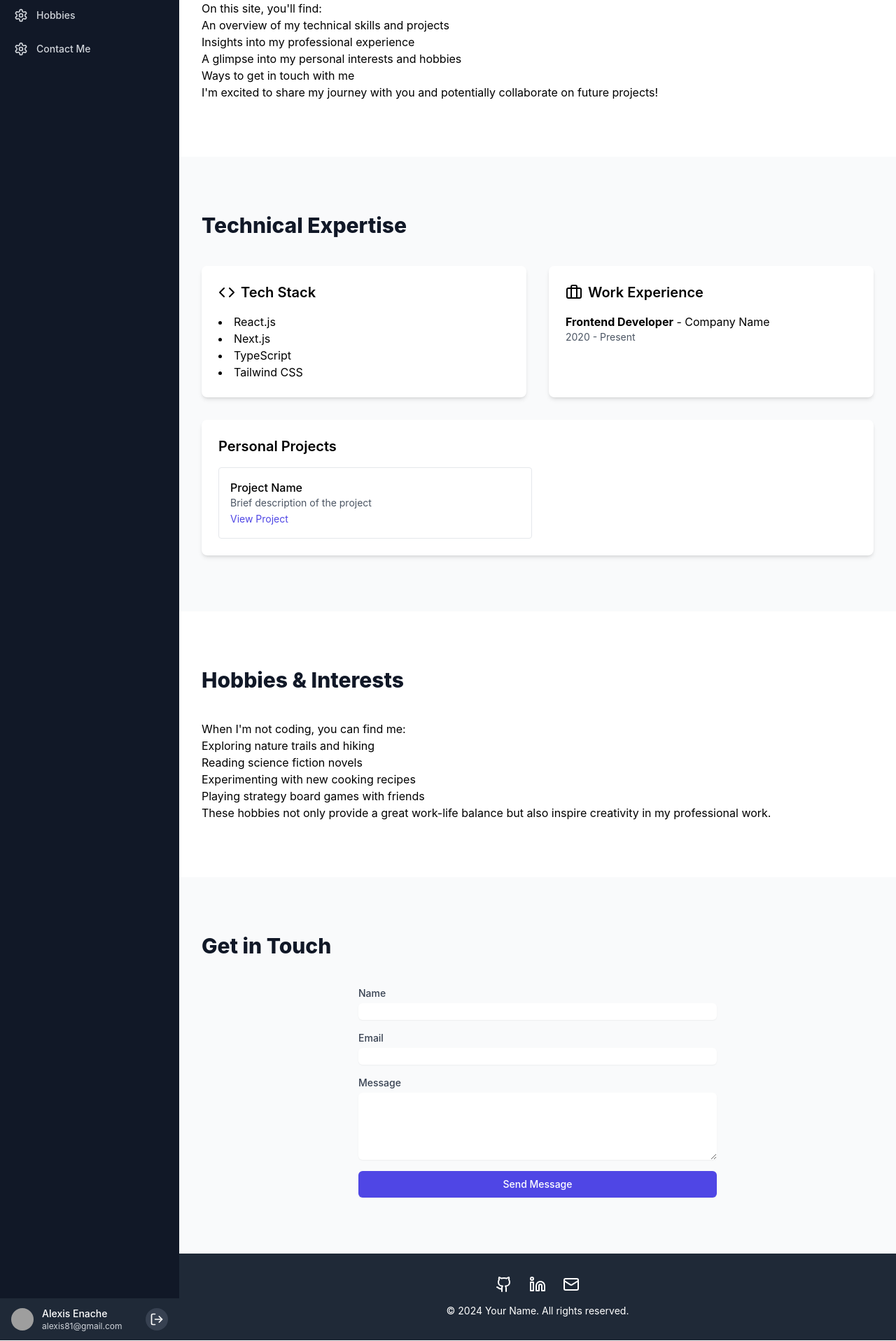
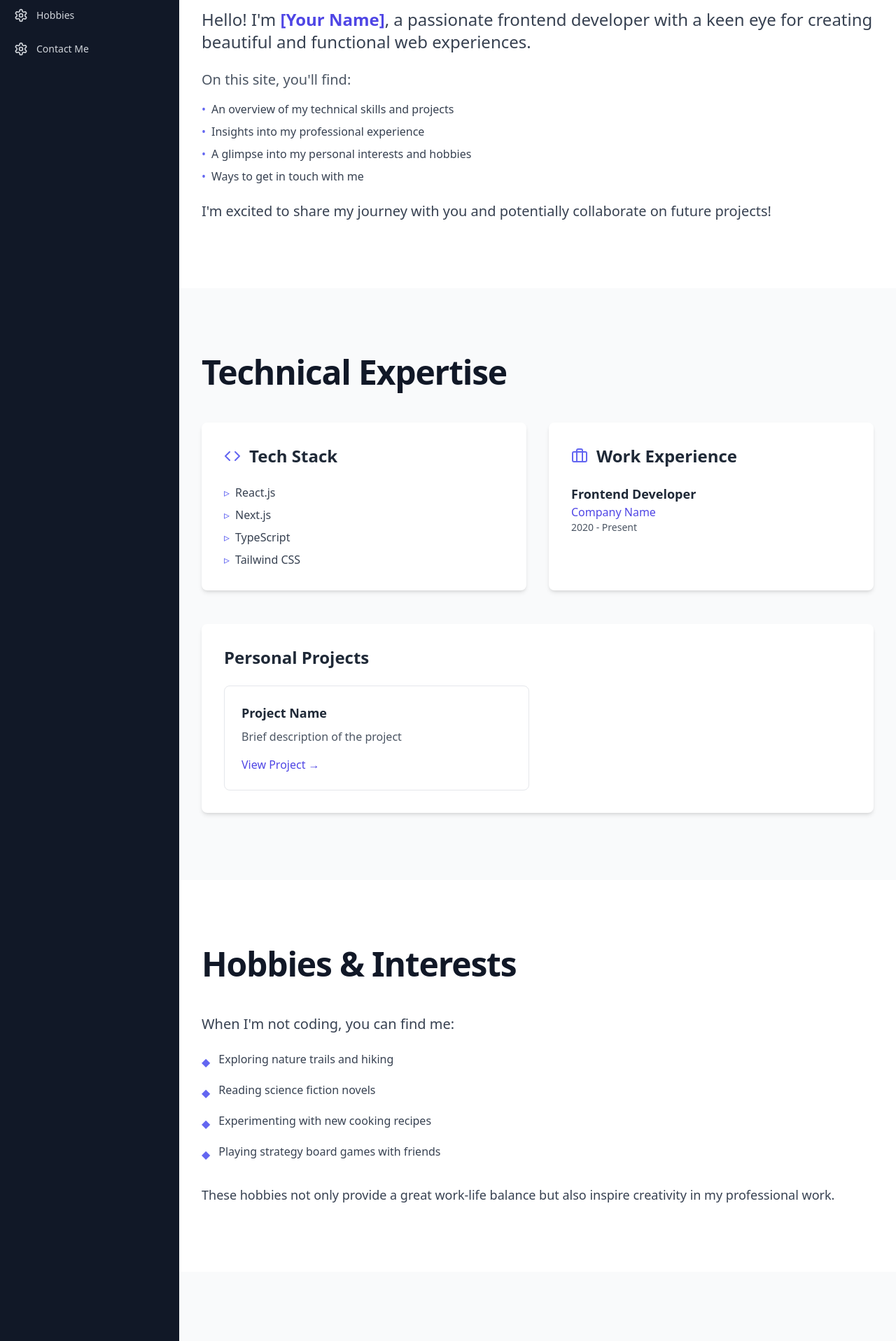
Before and after one commit to AveryClapp/Portfolio, a React (Create React App) app in the folder portfolio/: page / in a window 1280 px wide. Shown: the part 180-2097 px from the top of the page at 70% size. Built offline with nearby package versions, Linux system fonts and the light colour scheme; grey boxes are pictures that could not be loaded.

Commit message:
Typography update

```diff
--- a/portfolio/src/Components/Home/Home.jsx
+++ b/portfolio/src/Components/Home/Home.jsx
@@ -1,4 +1,4 @@
-import React, { useState, useEffect } from "react";
+import React, { useState } from "react";
 import {
   Github,
   Linkedin,
@@ -13,10 +13,10 @@ import Sidebar from "../Sidebar/Sidebar";
 import { motion } from "framer-motion";
 
 const Section = ({ id, title, children, bgColor = "bg-white" }) => (
-  <section id={id} className={`py-20 ${bgColor}`}>
+  <section id={id} className={`py-24 ${bgColor}`}>
     <div className="max-w-7xl mx-auto px-4 sm:px-6 lg:px-8">
       <motion.h2
-        className="text-3xl font-extrabold text-gray-900 mb-10"
+        className="text-4xl md:text-5xl font-bold text-gray-900 mb-12 tracking-tight"
         initial={{ opacity: 0, y: 20 }}
         whileInView={{ opacity: 1, y: 0 }}
         transition={{ duration: 0.5 }}
@@ -32,30 +32,48 @@ const Home = () => {
   const [isSidebarOpen, setIsSidebarOpen] = useState(false);
 
   return (
-    <div className="flex min-h-screen bg-gray-100">
+    <div className="flex min-h-screen bg-gray-100 font-sans">
       <Sidebar isOpen={isSidebarOpen} setIsOpen={setIsSidebarOpen} />
 
       <div className="flex-1 flex flex-col">
         <main className="flex-1 overflow-y-auto">
           <Section id="welcome" title="Welcome to My Portfolio">
             <motion.div
-              className="prose lg:prose-xl"
+              className="prose lg:prose-xl max-w-none"
               initial={{ opacity: 0 }}
               animate={{ opacity: 1 }}
               transition={{ duration: 0.8 }}
             >
-              <p>
-                Hello! I'm [Your Name], a passionate frontend developer with a
-                keen eye for creating beautiful and functional web experiences.
+              <p className="text-xl md:text-2xl text-gray-700 leading-relaxed mb-6">
+                Hello! I'm{" "}
+                <span className="font-semibold text-indigo-600">
+                  [Your Name]
+                </span>
+                , a passionate frontend developer with a keen eye for creating
+                beautiful and functional web experiences.
               </p>
-              <p>On this site, you'll find:</p>
-              <ul>
-                <li>An overview of my technical skills and projects</li>
-                <li>Insights into my professional experience</li>
-                <li>A glimpse into my personal interests and hobbies</li>
-                <li>Ways to get in touch with me</li>
+              <p className="text-lg md:text-xl text-gray-600 mb-4">
+                On this site, you'll find:
+              </p>
+              <ul className="list-none space-y-2 text-gray-700">
+                <li className="flex items-center">
+                  <span className="text-indigo-500 mr-2">•</span> An overview of
+                  my technical skills and projects
+                </li>
+                <li className="flex items-center">
+                  <span className="text-indigo-500 mr-2">•</span> Insights into
+                  my professional experience
+                </li>
+                <li className="flex items-center">
+                  <span className="text-indigo-500 mr-2">•</span> A glimpse into
+                  my personal interests and hobbies
+                </li>
+                <li className="flex items-center">
+                  <span className="text-indigo-500 mr-2">•</span> Ways to get in
+                  touch with me
+                </li>
               </ul>
-              <p>
+              <p className="text-lg md:text-xl text-gray-700 mt-6">
                 I'm excited to share my journey with you and potentially
                 collaborate on future projects!
               </p>
@@ -69,78 +87,104 @@ const Home = () => {
           >
             <div className="grid md:grid-cols-2 gap-8">
               <motion.div
-                className="bg-white p-6 rounded-lg shadow-md"
-                whileHover={{ scale: 1.05 }}
+                className="bg-white p-8 rounded-lg shadow-md"
+                whileHover={{ scale: 1.03 }}
                 transition={{ type: "spring", stiffness: 300 }}
               >
-                <h3 className="text-xl font-semibold mb-4 flex items-center">
-                  <Code className="mr-2" /> Tech Stack
+                <h3 className="text-2xl font-semibold mb-6 text-gray-800 flex items-center">
+                  <Code className="mr-3 text-indigo-500" /> Tech Stack
                 </h3>
-                <ul className="list-disc list-inside">
-                  <li>React.js</li>
-                  <li>Next.js</li>
-                  <li>TypeScript</li>
-                  <li>Tailwind CSS</li>
-                  {/* Add more technologies */}
+                <ul className="space-y-2 text-gray-700">
+                  <li className="flex items-center">
+                    <span className="text-indigo-500 mr-2">▹</span> React.js
+                  </li>
+                  <li className="flex items-center">
+                    <span className="text-indigo-500 mr-2">▹</span> Next.js
+                  </li>
+                  <li className="flex items-center">
+                    <span className="text-indigo-500 mr-2">▹</span> TypeScript
+                  </li>
+                  <li className="flex items-center">
+                    <span className="text-indigo-500 mr-2">▹</span> Tailwind CSS
+                  </li>
                 </ul>
               </motion.div>
               <motion.div
-                className="bg-white p-6 rounded-lg shadow-md"
-                whileHover={{ scale: 1.05 }}
+                className="bg-white p-8 rounded-lg shadow-md"
+                whileHover={{ scale: 1.03 }}
                 transition={{ type: "spring", stiffness: 300 }}
               >
-                <h3 className="text-xl font-semibold mb-4 flex items-center">
-                  <Briefcase className="mr-2" /> Work Experience
+                <h3 className="text-2xl font-semibold mb-6 text-gray-800 flex items-center">
+                  <Briefcase className="mr-3 text-indigo-500" /> Work Experience
                 </h3>
-                <ul className="space-y-2">
+                <ul className="space-y-4">
                   <li>
-                    <strong>Frontend Developer</strong> - Company Name
+                    <h4 className="font-semibold text-lg text-gray-800">
+                      Frontend Developer
+                    </h4>
+                    <p className="text-indigo-600">Company Name</p>
                     <p className="text-sm text-gray-600">2020 - Present</p>
                   </li>
-                  {/* Add more work experiences */}
                 </ul>
               </motion.div>
             </div>
             <motion.div
-              className="mt-8 bg-white p-6 rounded-lg shadow-md"
+              className="mt-12 bg-white p-8 rounded-lg shadow-md"
               initial={{ opacity: 0, y: 20 }}
               whileInView={{ opacity: 1, y: 0 }}
               transition={{ duration: 0.5 }}
             >
-              <h3 className="text-xl font-semibold mb-4">Personal Projects</h3>
-              <div className="grid md:grid-cols-2 gap-4">
-                <div className="border p-4 rounded">
-                  <h4 className="font-medium">Project Name</h4>
-                  <p className="text-sm text-gray-600">
+              <h3 className="text-2xl font-semibold mb-6 text-gray-800">
+                Personal Projects
+              </h3>
+              <div className="grid md:grid-cols-2 gap-6">
+                <div className="border border-gray-200 p-6 rounded-lg">
+                  <h4 className="font-semibold text-lg text-gray-800 mb-2">
+                    Project Name
+                  </h4>
+                  <p className="text-gray-600 mb-4">
                     Brief description of the project
                   </p>
                   <a
                     href="#"
-                    className="text-indigo-600 hover:text-indigo-800 text-sm"
+                    className="text-indigo-600 hover:text-indigo-800 font-medium"
                   >
-                    View Project
+                    View Project →
                   </a>
                 </div>
-                {/* Add more project cards */}
               </div>
             </motion.div>
           </Section>
 
           <Section id="personal" title="Hobbies & Interests">
             <motion.div
-              className="prose lg:prose-xl"
+              className="prose lg:prose-xl max-w-none"
               initial={{ opacity: 0, y: 20 }}
               whileInView={{ opacity: 1, y: 0 }}
               transition={{ duration: 0.5 }}
             >
-              <p>When I'm not coding, you can find me:</p>
-              <ul>
-                <li>Exploring nature trails and hiking</li>
-                <li>Reading science fiction novels</li>
-                <li>Experimenting with new cooking recipes</li>
-                <li>Playing strategy board games with friends</li>
+              <p className="text-xl text-gray-700 mb-6">
+                When I'm not coding, you can find me:
+              </p>
+              <ul className="space-y-4 text-gray-700">
+                <li className="flex items-start">
+                  <span className="text-indigo-500 mr-3 mt-1">◆</span>
+                  <span>Exploring nature trails and hiking</span>
+                </li>
+                <li className="flex items-start">
+                  <span className="text-indigo-500 mr-3 mt-1">◆</span>
+                  <span>Reading science fiction novels</span>
+                </li>
+                <li className="flex items-start">
+                  <span className="text-indigo-500 mr-3 mt-1">◆</span>
+                  <span>Experimenting with new cooking recipes</span>
+                </li>
+                <li className="flex items-start">
+                  <span className="text-indigo-500 mr-3 mt-1">◆</span>
+                  <span>Playing strategy board games with friends</span>
+                </li>
               </ul>
-              <p>
+              <p className="text-lg text-gray-700 mt-8">
                 These hobbies not only provide a great work-life balance but
                 also inspire creativity in my professional work.
               </p>
@@ -154,11 +198,11 @@ const Home = () => {
               whileInView={{ opacity: 1, y: 0 }}
               transition={{ duration: 0.5 }}
             >
-              <form className="space-y-4">
+              <form className="space-y-6">
                 <div>
                   <label
                     htmlFor="name"
-                    className="block text-sm font-medium text-gray-700"
+                    className="block text-sm font-medium text-gray-700 mb-1"
                   >
                     Name
                   </label>
@@ -166,13 +210,13 @@ const Home = () => {
                     type="text"
                     id="name"
                     name="name"
-                    className="mt-1 block w-full rounded-md border-gray-300 shadow-sm focus:border-indigo-300 focus:ring focus:ring-indigo-200 focus:ring-opacity-50"
+                    className="w-full px-4 py-2 rounded-md border-gray-300 shadow-sm focus:border-indigo-300 focus:ring focus:ring-indigo-200 focus:ring-opacity-50"
                   />
                 </div>
                 <div>
                   <label
                     htmlFor="email"
-                    className="block text-sm font-medium text-gray-700"
+                    className="block text-sm font-medium text-gray-700 mb-1"
                   >
                     Email
                   </label>
@@ -180,13 +224,13 @@ const Home = () => {
                     type="email"
                     id="email"
                     name="email"
-                    className="mt-1 block w-full rounded-md border-gray-300 shadow-sm focus:border-indigo-300 focus:ring focus:ring-indigo-200 focus:ring-opacity-50"
+                    className="w-full px-4 py-2 rounded-md border-gray-300 shadow-sm focus:border-indigo-300 focus:ring focus:ring-indigo-200 focus:ring-opacity-50"
                   />
                 </div>
                 <div>
                   <label
                     htmlFor="message"
-                    className="block text-sm font-medium text-gray-700"
+                    className="block text-sm font-medium text-gray-700 mb-1"
                   >
                     Message
                   </label>
@@ -194,13 +238,13 @@ const Home = () => {
                     id="message"
                     name="message"
                     rows="4"
-                    className="mt-1 block w-full rounded-md border-gray-300 shadow-sm focus:border-indigo-300 focus:ring focus:ring-indigo-200 focus:ring-opacity-50"
+                    className="w-full px-4 py-2 rounded-md border-gray-300 shadow-sm focus:border-indigo-300 focus:ring focus:ring-indigo-200 focus:ring-opacity-50"
                   ></textarea>
                 </div>
                 <div>
                   <button
                     type="submit"
-                    className="w-full flex justify-center py-2 px-4 border border-transparent rounded-md shadow-sm text-sm font-medium text-white bg-indigo-600 hover:bg-indigo-700 focus:outline-none focus:ring-2 focus:ring-offset-2 focus:ring-indigo-500"
+                    className="w-full flex justify-center py-3 px-4 border border-transparent rounded-md shadow-sm text-sm font-medium text-white bg-indigo-600 hover:bg-indigo-700 focus:outline-none focus:ring-2 focus:ring-offset-2 focus:ring-indigo-500 transition duration-150 ease-in-out"
                   >
                     Send Message
                   </button>
@@ -209,20 +253,29 @@ const Home = () => {
             </motion.div>
           </Section>
 
-          <footer className="bg-gray-800 text-white py-8">
+          <footer className="bg-gray-800 text-white py-12">
             <div className="max-w-7xl mx-auto px-4 sm:px-6 lg:px-8">
-              <div className="flex justify-center space-x-6 mb-4">
-                <a href="#" className="hover:text-gray-300">
-                  <Github />
+              <div className="flex justify-center space-x-8 mb-6">
+                <a
+                  href="#"
+                  className="text-gray-400 hover:text-white transition duration-150 ease-in-out"
+                >
+                  <Github size={24} />
                 </a>
-                <a href="#" className="hover:text-gray-300">
-                  <Linkedin />
+                <a
+                  href="#"
+                  className="text-gray-400 hover:text-white transition duration-150 ease-in-out"
+                >
+                  <Linkedin size={24} />
                 </a>
-                <a href="#" className="hover:text-gray-300">
-                  <Mail />
+                <a
+                  href="#"
+                  className="text-gray-400 hover:text-white transition duration-150 ease-in-out"
+                >
+                  <Mail size={24} />
                 </a>
               </div>
-              <p className="text-center text-sm">
+              <p className="text-center text-gray-400 text-sm">
                 © 2024 Your Name. All rights reserved.
               </p>
             </div>
```
